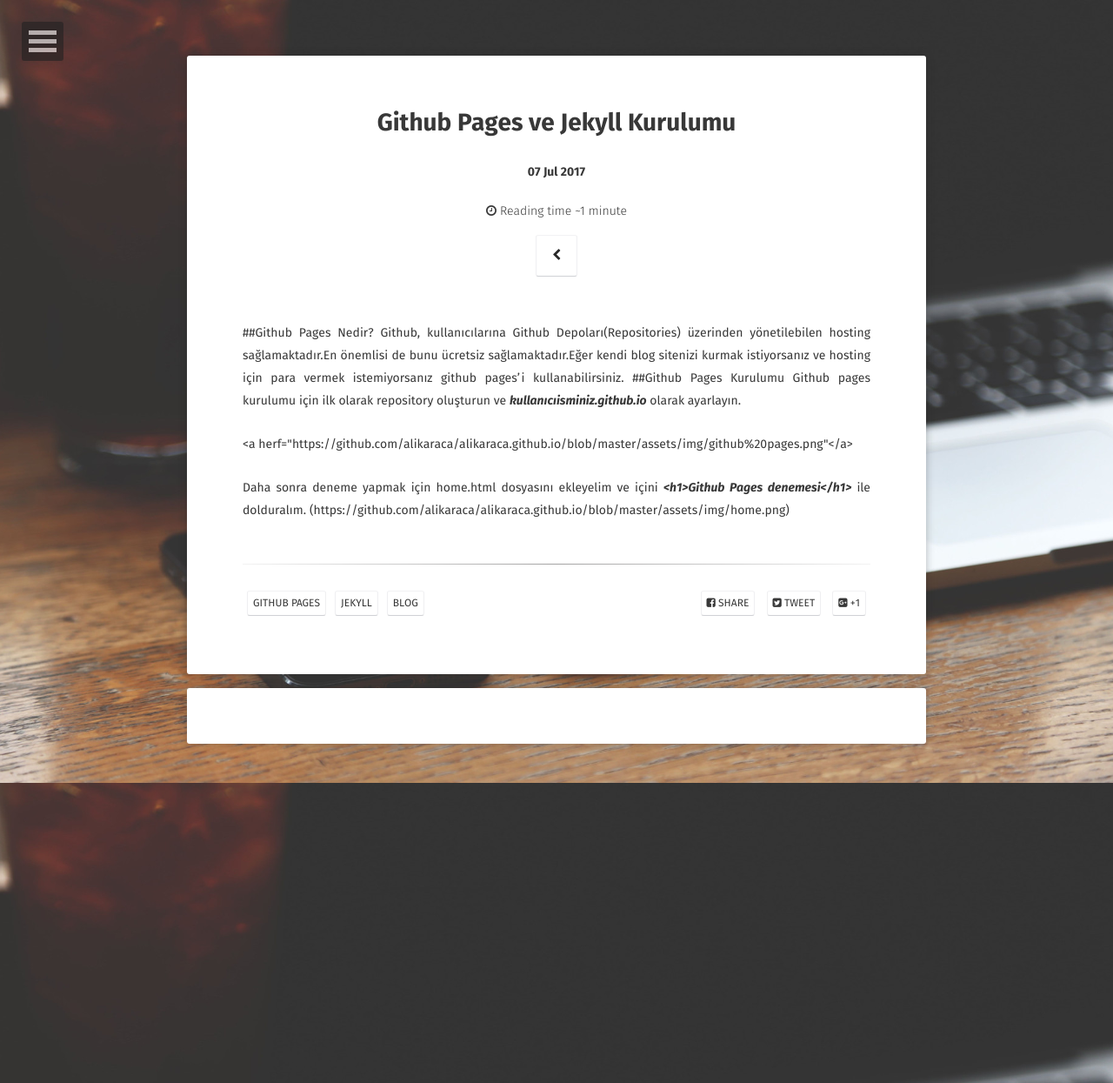
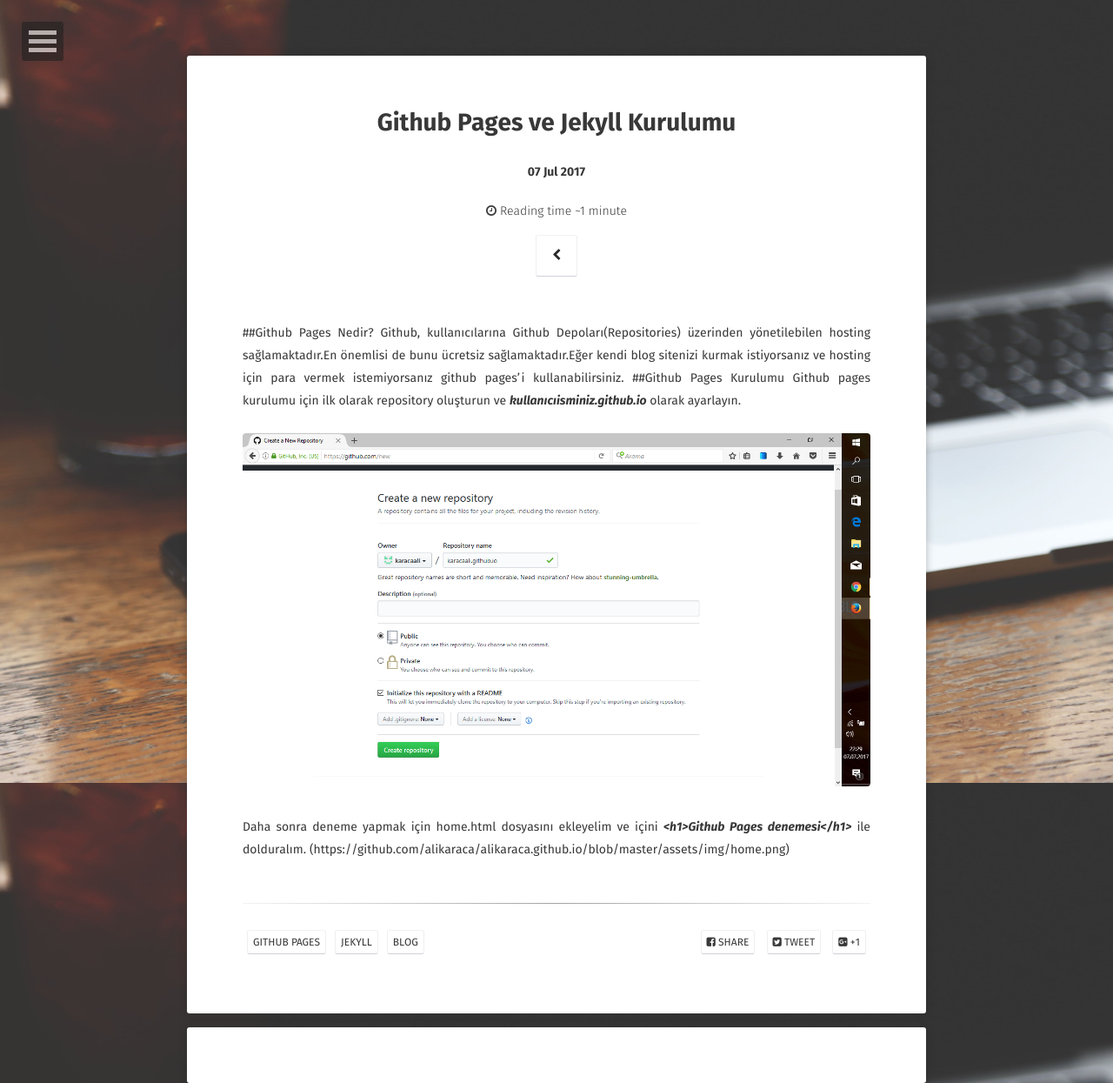
Before and after one commit to alikaraca/alikaraca.github.io, a Jekyll site: the page built from _posts/2017-07-07-github-pages-jekyll-kurulum.md, in a window 1280 px wide. Shown: the whole page at 87% size. Built offline with Jekyll 4.4.1, drawn with Linux system fonts in a browser that asks for light colours; some web fonts are replaced; comment, search, counter and statistics services are not loaded.

Commit message:
Update 2017-07-07-github-pages-jekyll-kurulum.md

```diff
--- a/_posts/2017-07-07-github-pages-jekyll-kurulum.md
+++ b/_posts/2017-07-07-github-pages-jekyll-kurulum.md
@@ -11,7 +11,7 @@
 ##Github Pages Kurulumu
 Github pages kurulumu için ilk olarak repository oluşturun ve **_kullanıcıisminiz.github.io_** olarak ayarlayın.
 <figure>
-<a herf="https://github.com/alikaraca/alikaraca.github.io/blob/master/assets/img/github%20pages.png"</a>
+<a herf="https://github.com/alikaraca/alikaraca.github.io/blob/master/assets/img/github%20pages.png"><img src="https://github.com/alikaraca/alikaraca.github.io/blob/master/assets/img/github%20pages.png"></a>
 </figure>
 
 Daha sonra deneme yapmak için home.html dosyasını ekleyelim ve içini **_<h1>Github Pages denemesi</h1>_** ile dolduralım.
```
